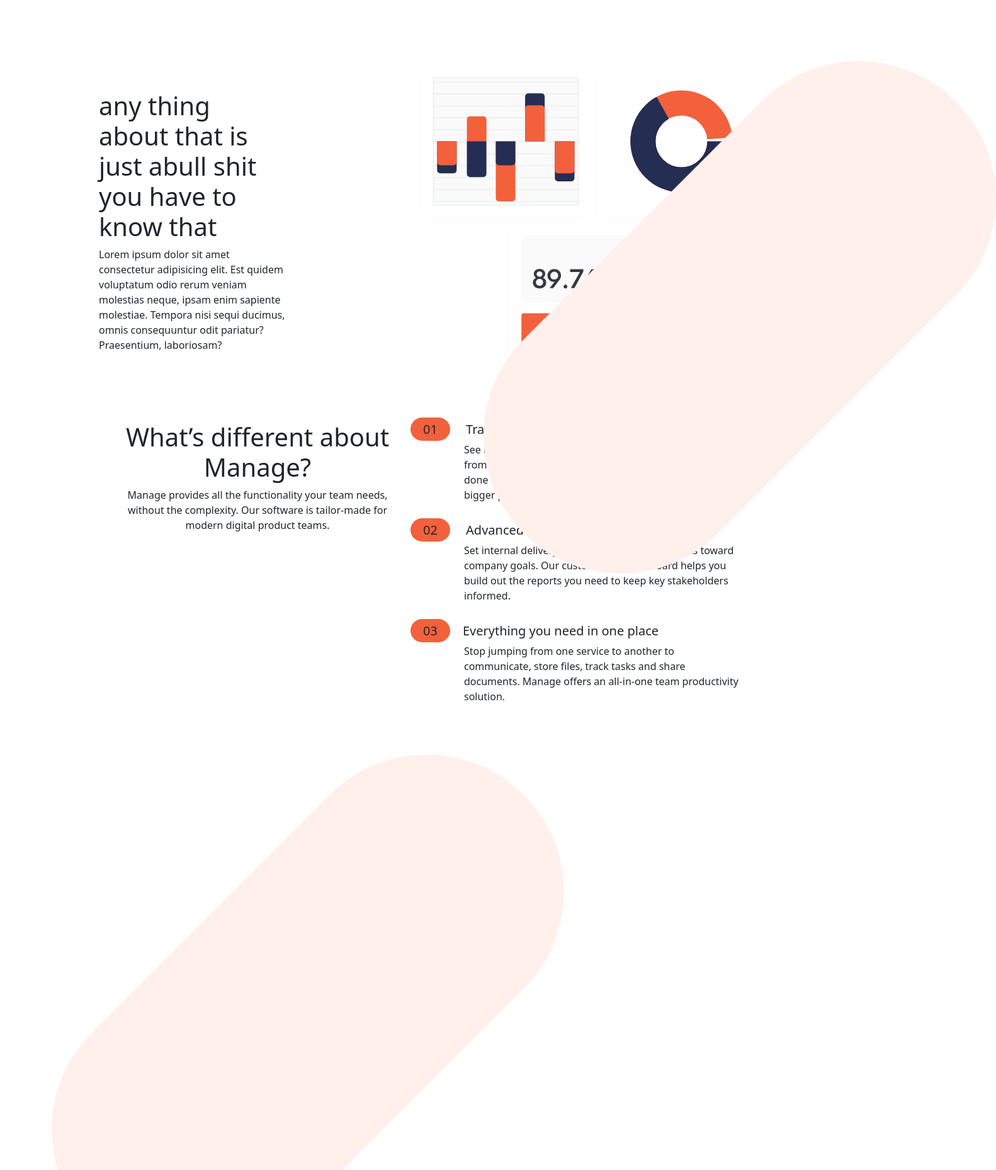
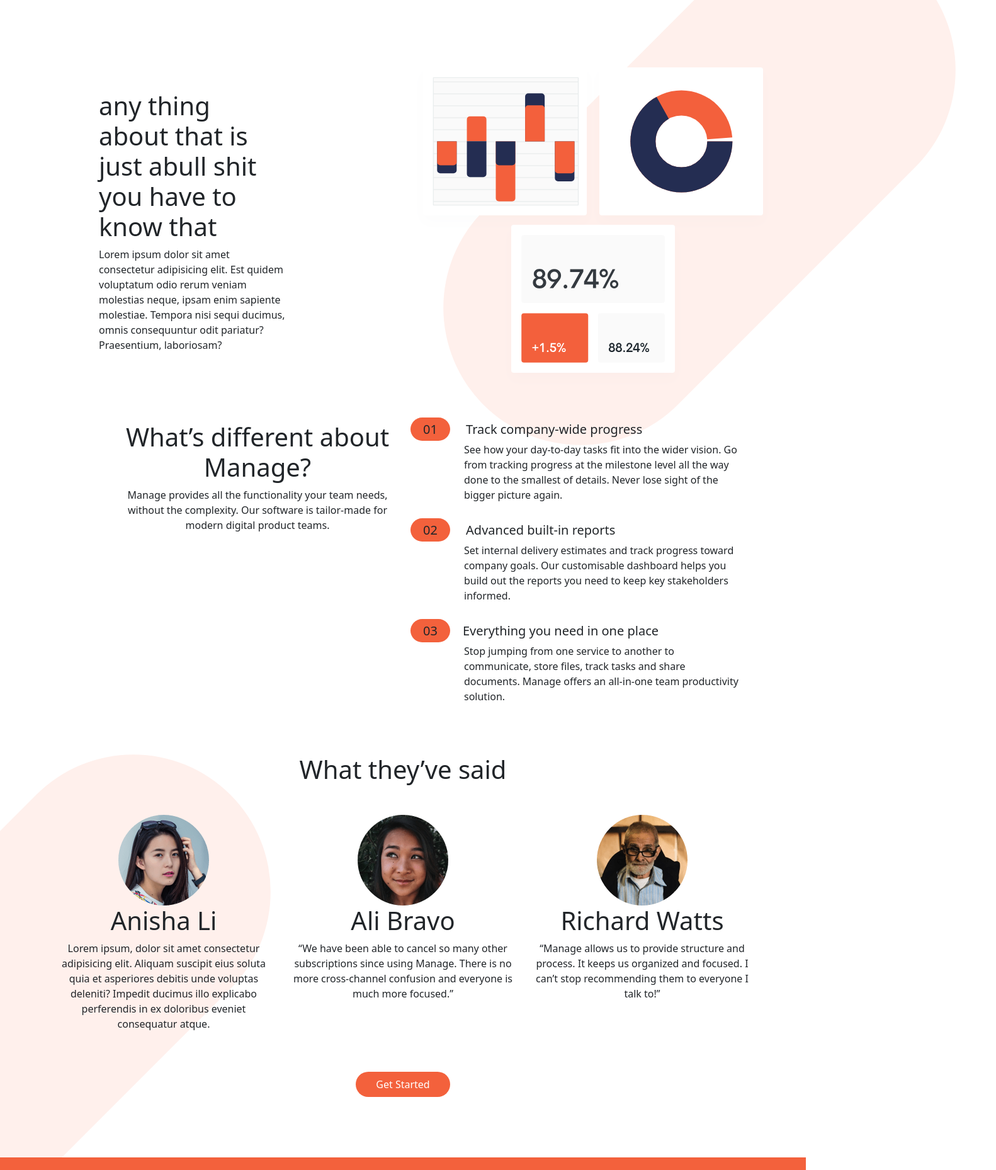
Before and after one commit to abdalasamirg/new-landing-page, a plain HTML site: page index.html in a window 1280 px wide. Shown: the part 147-2005 px from the top of the page at 63% size, 1582 px wide, since content can reach past the window. Drawn offline with Linux system fonts and the light colour scheme.

Commit message:
Update style.css

```diff
--- a/style/css/style.css
+++ b/style/css/style.css
@@ -57,7 +57,15 @@ html {
 
 .intro1 {
     position: absolute;
-    left: 60%;
+    z-index: -1;
+    left: 55%;
+    top: 5%;
+}
+
+.intro2 {
+    position: absolute;
+    z-index: -1;
+    left: -30%;
 }
 
 .sentece {
```
